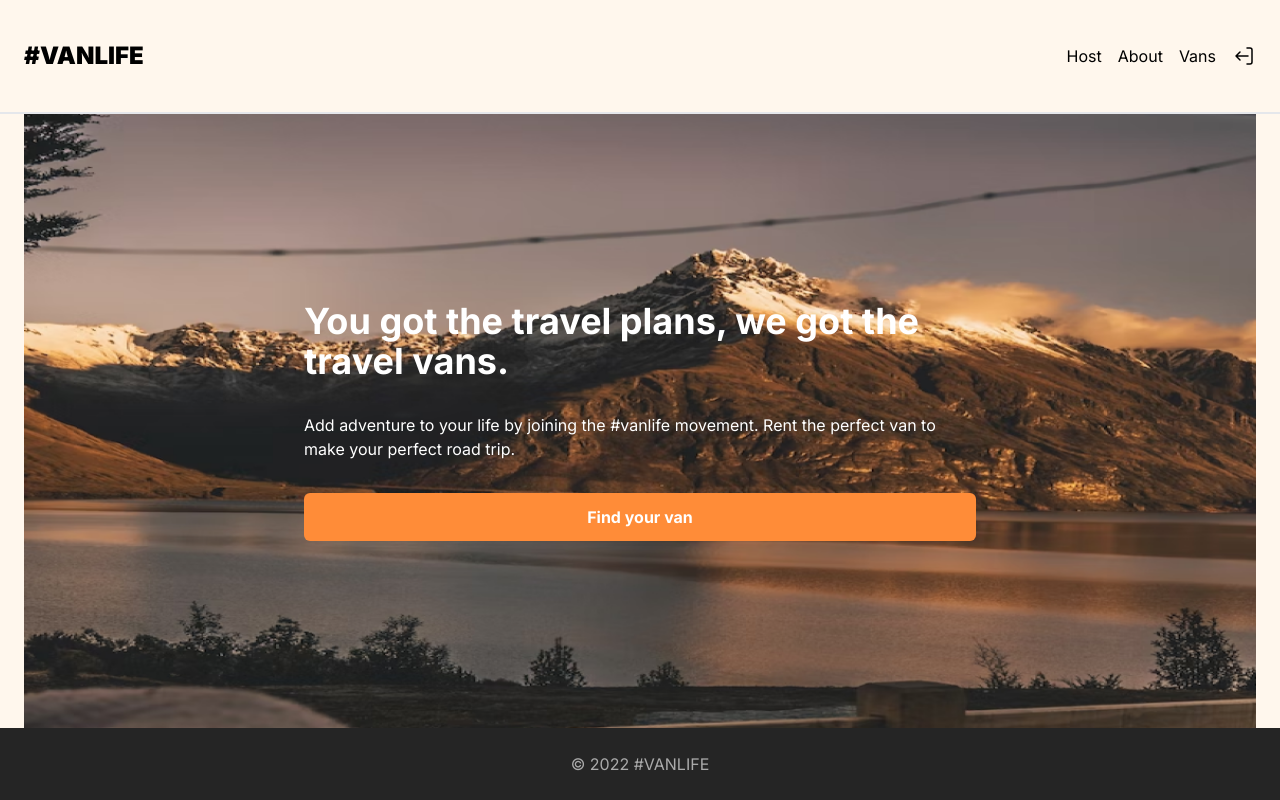
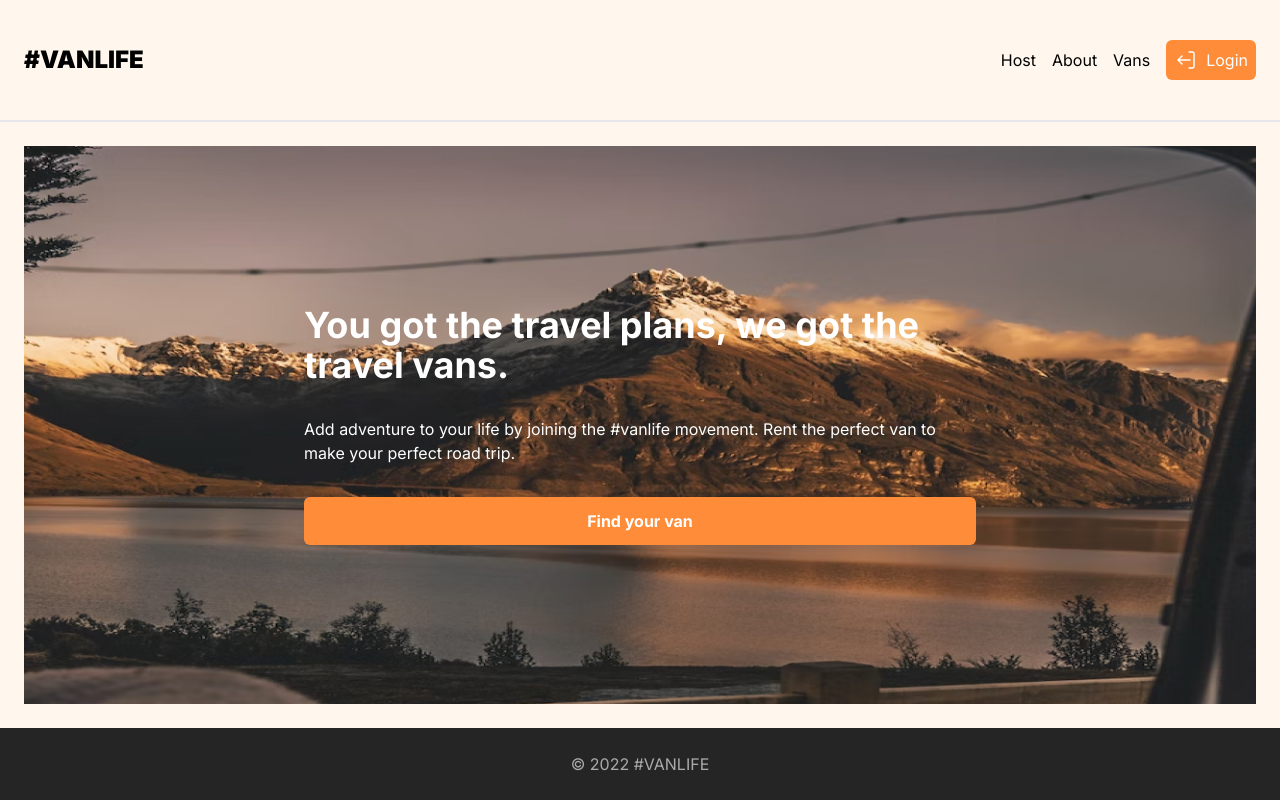
Before and after one commit to imbekrishna/vanlife, a React (Vite) app: page / in a window 1280 px wide. Built offline with nearby package versions, Linux system fonts and the light colour scheme; no server answers.

Commit message:
updated nav to be responsive

```diff
--- a/src/components/Header.tsx
+++ b/src/components/Header.tsx
@@ -1,13 +1,16 @@
 import { Link, NavLink } from "react-router-dom";
 import userIcon from "../assets/user_icon.svg";
 import logoutIcon from "../assets/logout_icon.svg";
+import menuIcon from "../assets/menu_icon.svg";
 import clsx from "clsx";
 import { signOutuser } from "../api";
 import { UserContext } from "../context/UserContext";
-import { useContext } from "react";
+import { useContext, useState } from "react";
 
 const Header = () => {
   const contextData = useContext(UserContext);
+
+  const [isOpen, setIsOpen] = useState(false);
 
   async function handleLogout() {
     try {
@@ -18,11 +21,25 @@ const Header = () => {
     }
   }
   return (
-    <header className="flex px-6 py-10 bg-primary items-center border-b-2">
-      <Link to="/" className="text-2xl font-black mr-auto hover:underline">
-        #VANLIFE
-      </Link>
-      <nav className="flex gap-4">
+    <header className="px-6 py-10 bg-primary items-center border-b-2 sm:flex sm:justify-between sm:items-center">
+      <div className="flex items-center">
+        <Link to="/" className="text-2xl font-black mr-auto hover:underline">
+          #VANLIFE
+        </Link>
+        <img
+          src={menuIcon}
+          alt=""
+          className={clsx(isOpen ? "rotate-45" : "rotate-0", "sm:hidden")}
+          onClick={() => setIsOpen((prev) => !prev)}
+        />
+      </div>
+      <nav
+        className={clsx(
+          "flex-col gap-4 pt-8 sm:flex sm:p-0 sm:flex-row sm:items-center",
+          isOpen ? "flex" : "hidden"
+        )}
+        onClick={() => setIsOpen((prev) => !prev)}
+      >
         <NavLink
           to="/host"
           className={({ isActive }) =>
@@ -57,17 +74,29 @@ const Header = () => {
           Vans
         </NavLink>
         {!contextData?.user && (
-          <NavLink to="/login" className="rotate-180">
-            <img src={logoutIcon} alt="" />
+          <NavLink
+            to="/login"
+            className="flex items-center gap-2 bg-btnPrimary text-white p-2 rounded-md"
+          >
+            <img src={logoutIcon} alt="" className="invert rotate-180" />{" "}
+            <span>Login</span>
           </NavLink>
         )}
         {contextData?.user && (
           <>
-            <NavLink to="/">
-              <img src={userIcon} alt="" />
+            <NavLink
+              to="/"
+              className="flex items-center gap-2 bg-btnPrimary text-white p-2 rounded-md"
+            >
+              <img src={userIcon} alt="" className="invert" />{" "}
+              <span>Profile</span>
             </NavLink>
-            <button onClick={handleLogout}>
-              <img src={logoutIcon} alt="" />
+            {/* TODO: Move to profile page */}
+            <button
+              className="flex items-center gap-2 bg-skeletonBg p-2 rounded-md"
+              onClick={handleLogout}
+            >
+              <img src={logoutIcon} alt="" /> <span>Logout</span>
             </button>
           </>
         )}
--- a/src/components/skeletons/VansSkeleton.tsx
+++ b/src/components/skeletons/VansSkeleton.tsx
@@ -2,7 +2,6 @@ const VansSkeleton = () => {
   const count = Array.from<number>({ length: 4 });
   return (
     <div className="w-full my-4 animate-pulse">
-      <h1 className="text-4xl font-bold">Explore our van options</h1>
       <div className="flex flex-wrap gap-4 items-center my-6 text-textGray">
         <button className="bg-skeletonBg px-4 py-1 rounded-md flex-1 max-w-16">
           &nbsp;
--- a/src/pages/Home.tsx
+++ b/src/pages/Home.tsx
@@ -2,7 +2,7 @@ import { Link } from "react-router-dom";
 
 const Home = () => {
   return (
-    <div className="w-full flex flex-col justify-center items-center gap-8 bg-homePage bg-cover py-10 px-6 text-white">
+    <div className="w-full flex flex-col justify-center items-center my-6 gap-8 bg-homePage bg-cover py-10 px-6 text-white">
       <h1 className="font-bold text-4xl max-w-2xl">
         You got the travel plans, we got the travel vans.
       </h1>
--- a/src/pages/Vans/Vans.tsx
+++ b/src/pages/Vans/Vans.tsx
@@ -62,7 +62,7 @@ const Vans = () => {
           </button>
           <button
             onClick={() => handleFilterChange("type", null)}
-            className={clsx("ml-auto underline", !typeFilter && "hidden")}
+            className={clsx("underline", !typeFilter && "hidden")}
           >
             Clear filters
           </button>
```
Also changed, not shown: src/assets/home_bg_1.jpg (deleted), src/assets/menu_icon.svg (added).
